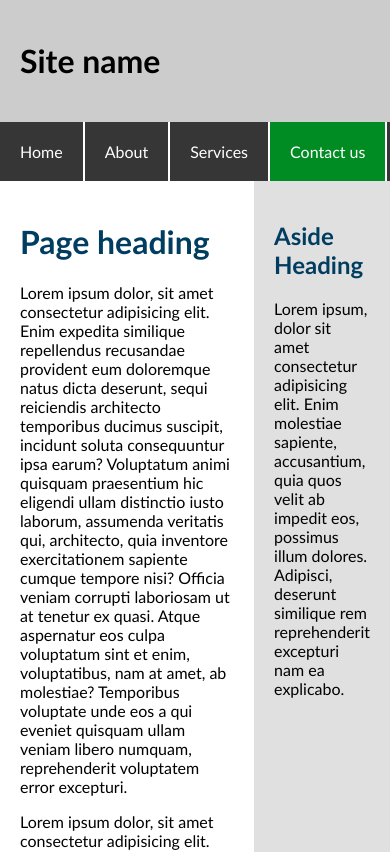
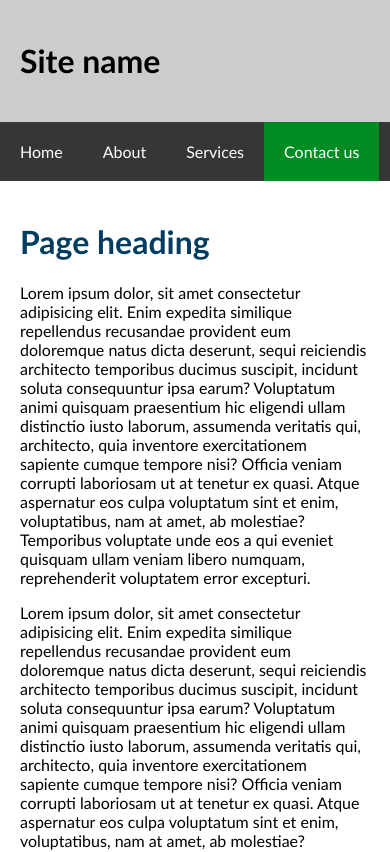
Before and after one commit to PunitVerma-cedcoss/template2_with_branches, a plain HTML site: page src/index.html in a window 390 px wide. Shown: the top 852 px of the page. Drawn offline with Linux system fonts and the light colour scheme.

Commit message:
responsive css added for mobile

```diff
--- a/src/main.css
+++ b/src/main.css
@@ -65,3 +65,16 @@ footer {
 footer p {
   padding: auto;
 }
+
+/* reponsiveness added for mobile */
+@media only screen and (max-width: 600px) {
+  .grid-container {
+    display: block;
+  }
+  .nav-item {
+    border: none;
+  }
+  .is-mobile {
+    display: none;
+  }
+}
```
